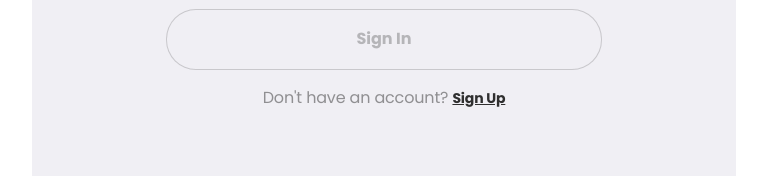
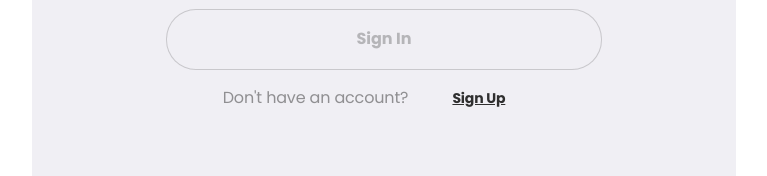
Before and after one commit to IIIMaroIII/AquaBalance-frontend, a React (Vite) app: page /signin in a window 1280 px wide. Shown: the part 602-778 px from the top of the page, without its empty margins (256-1023 px from the left). Built offline with nearby package versions, Linux system fonts and the light colour scheme.

Commit message:
fixed WelcomeSection btn

```diff
--- a/src/components/REUSABLE/CustomNavLink/customNavLink.module.css
+++ b/src/components/REUSABLE/CustomNavLink/customNavLink.module.css
@@ -1,4 +1,5 @@
 .link {
+  padding: 14px 19px;
 }
 
 .link:hover {
@@ -8,3 +9,9 @@
 .isActive {
   /* color: var(--semi-transparent-red); */
 }
+
+@media screen and (min-width: 768px) {
+  .link {
+    padding: 18px 40px;
+  }
+}
--- a/src/components/WelcomeSection/WelcomeSection.module.css
+++ b/src/components/WelcomeSection/WelcomeSection.module.css
@@ -36,8 +36,8 @@
 }
 
 .item {
-  padding: 14px 19px;
   border-radius: 30px;
+
   max-height: 46px;
   display: flex;
   justify-content: center;
@@ -112,7 +112,6 @@
   }
 
   .item {
-    padding: 18px 40px;
     max-height: 60px;
   }
 }
```
